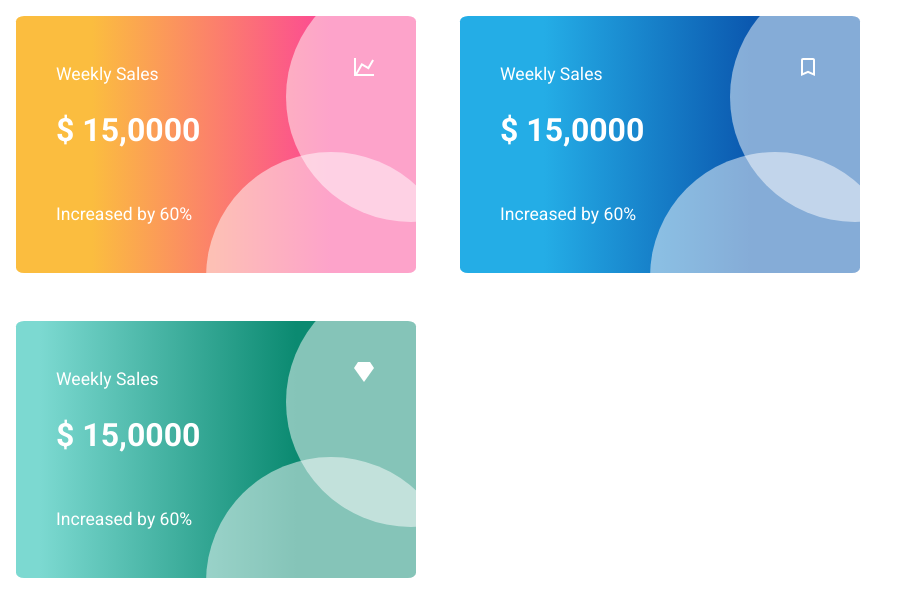
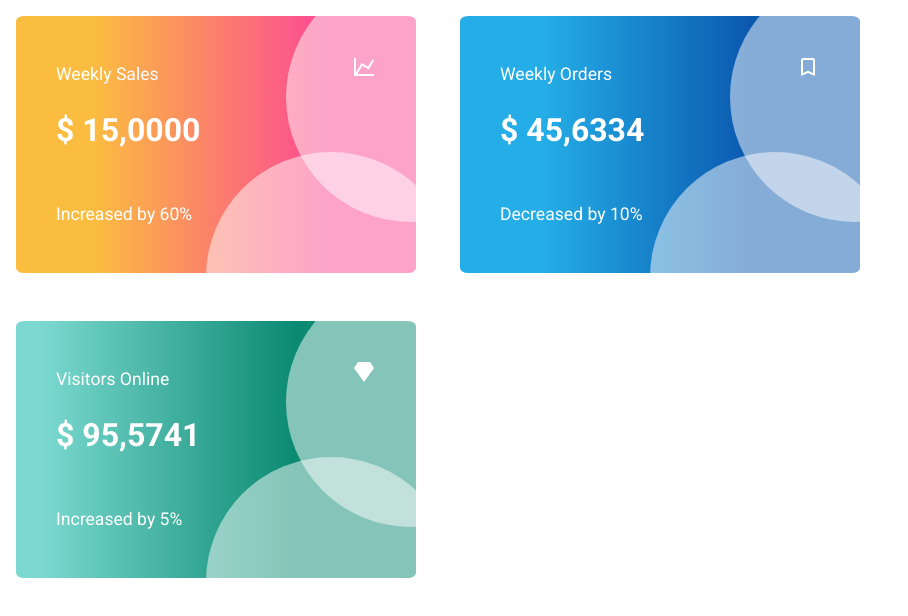
Before and after one commit to toryvictory/statcard_css, a plain HTML site: page index.html in a window 1280 px wide. Shown: the whole page, without its empty margins (0-908 px from the left). Drawn offline with Linux system fonts and the light colour scheme.

Commit message:
Update content for 2nd and 3d stats cards
Updated the text in 2nd, 3rd stats cards.

```diff
--- a/index.html
+++ b/index.html
@@ -20,9 +20,9 @@
     </div>
 </div>
 <div class="stats-card">
-    <div class="stat-title">Weekly sales</div>
-    <div class="stat-value">$ 15,0000</div>
-    <div class="stat-description">Increased by 60%</div>
+    <div class="stat-title">Weekly orders</div>
+    <div class="stat-value">$ 45,6334</div>
+    <div class="stat-description">Decreased by 10%</div>
     <div class="svg-container">
         <svg style="width:24px;height:24px" viewBox="0 0 24 24">
             <path fill="currentColor"
@@ -31,9 +31,9 @@
     </div>
 </div>
 <div class="stats-card">
-    <div class="stat-title">Weekly sales</div>
-    <div class="stat-value">$ 15,0000</div>
-    <div class="stat-description">Increased by 60%</div>
+    <div class="stat-title">Visitors online</div>
+    <div class="stat-value">$ 95,5741</div>
+    <div class="stat-description">Increased by 5%</div>
     <div class="svg-container">
         <svg style="width:24px;height:24px" viewBox="0 0 24 24">
             <path fill="currentColor" d="M6,2L2,8L12,22L22,8L18,2H6Z"/>
```
